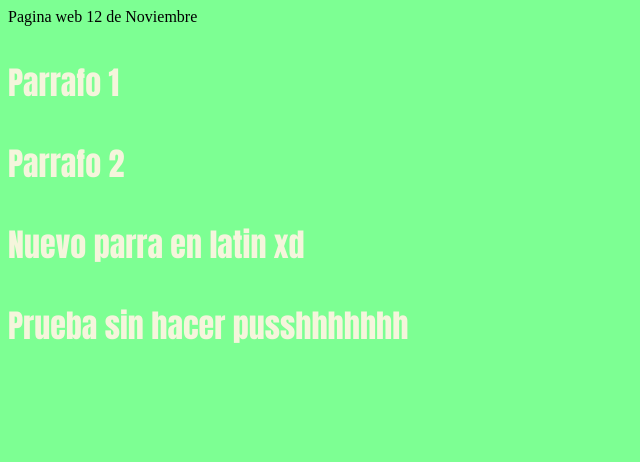
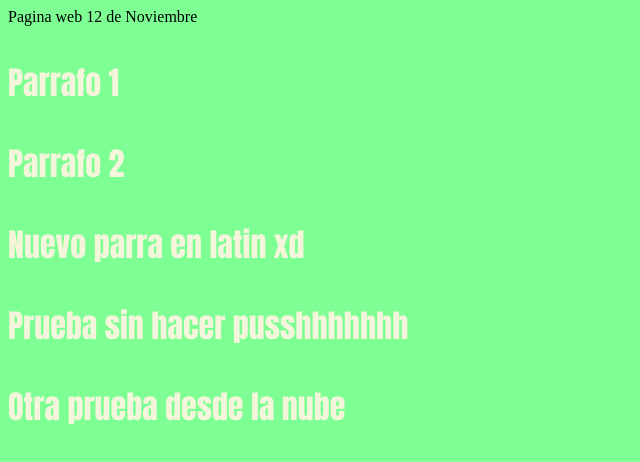
Before and after one commit to TheVleder/12Nov, a plain HTML site: page index.html in a window 1280 px wide. Shown: the whole page, without its empty margins (0-640 px from the left). Drawn offline with Linux system fonts and the light colour scheme.

Commit message:
Parrafo de prueba guardado desde la nube

```diff
--- a/index.html
+++ b/index.html
@@ -14,6 +14,7 @@
     <p>Parrafo 2</p>
     <p>Nuevo parra en latin xd</p>
     <p>Prueba sin hacer pusshhhhhhh</p>
+    <p>Otra prueba desde la nube</p>
 
 </body>
 </html>
```
